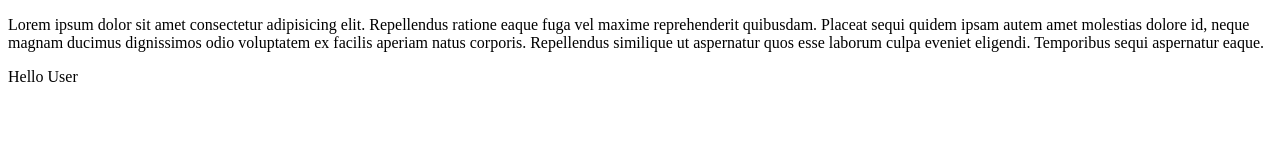
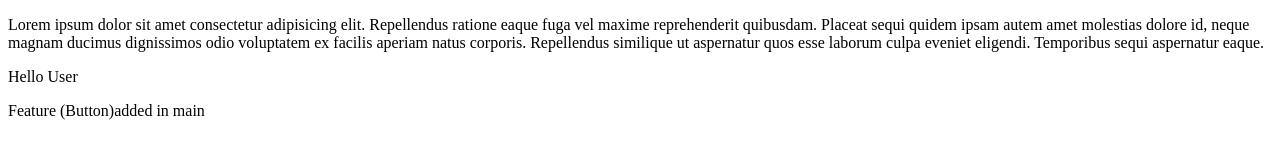
Before and after one commit to Poonam-Kumari-tech/Repo2, a plain HTML site: page index.html in a window 1280 px wide. Drawn offline with Linux system fonts and the light colour scheme.

Commit message:
Feature Button added

```diff
--- a/index.html
+++ b/index.html
@@ -9,6 +9,7 @@
 <body>
     <p>Lorem ipsum dolor sit amet consectetur adipisicing elit. Repellendus ratione eaque fuga vel maxime reprehenderit quibusdam. Placeat sequi quidem ipsam autem amet molestias dolore id, neque magnam ducimus dignissimos odio voluptatem ex facilis aperiam natus corporis. Repellendus similique ut aspernatur quos esse laborum culpa eveniet eligendi. Temporibus sequi aspernatur eaque.</p>
     <p>Hello User</p>
+    <p>Feature (Button)added in main</p>
     <script src="index.js"></script>
 </body>
 </html>
```
